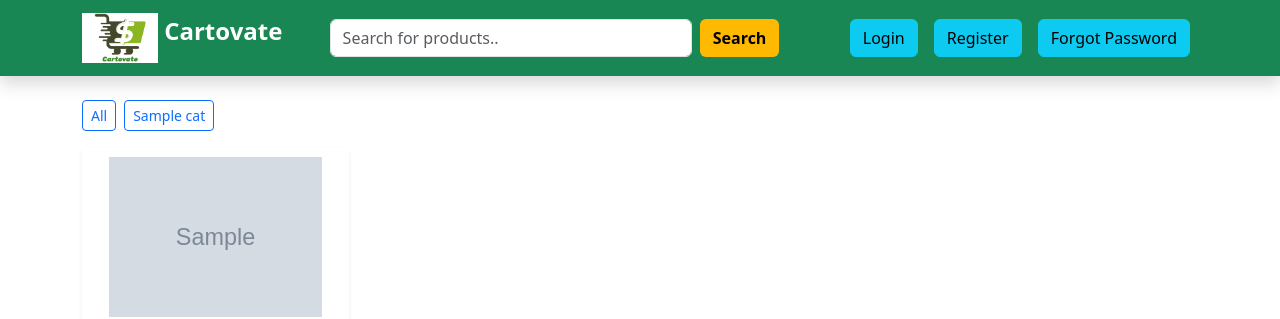
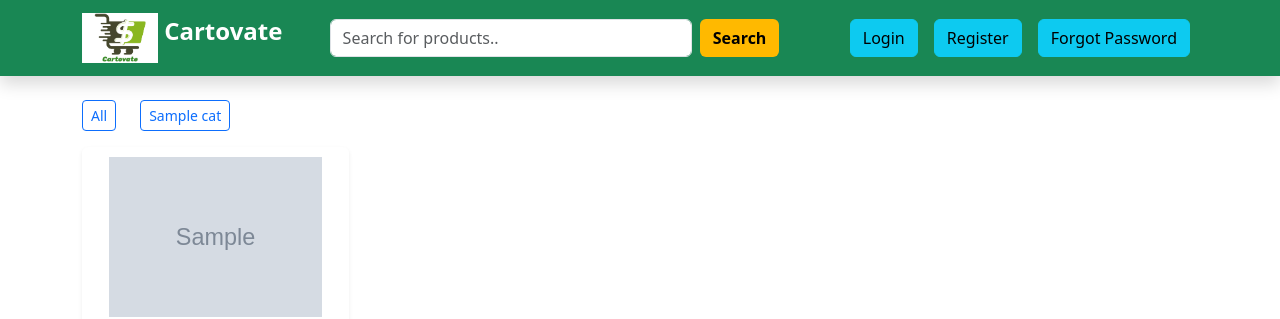
Before and after one commit to RLNarasimham/Cartovate---Ecommerce-Website, a Django app: template templates/django_ecomm_app/homepage.html in a window 1280 px wide. Shown: the top 319 px of the page. Run offline with Django 5.2, Linux system fonts and the light colour scheme; the template is opened without the code that fills it: most values are stand-ins (such as "Sample title", 1, 10 or a date in 2020); grey boxes marked "Sample" are stand-in pictures; data that the repository does not hold is empty.

Commit message:
Updated homepage.html template

```diff
--- a/templates/django_ecomm_app/homepage.html
+++ b/templates/django_ecomm_app/homepage.html
@@ -1,7 +1,7 @@
 {% extends 'django_ecomm_app/base.html' %} {% block title %} Homepage -
 Cartovate {% endblock %} {% block content %}
 
-<div class="mb-3 d-flex flex-wrap gap-2">
+<div class="mb-3 d-flex flex-wrap gap-4">
   {% if query %}
   <a href="{% url 'home' %}?q={{ query|urlencode }}" class="btn {% if not selected_category %} btn-primary {% else %} btn-outline-primary {% endif %} btn-sm">All</a>
   {% else %}
```
